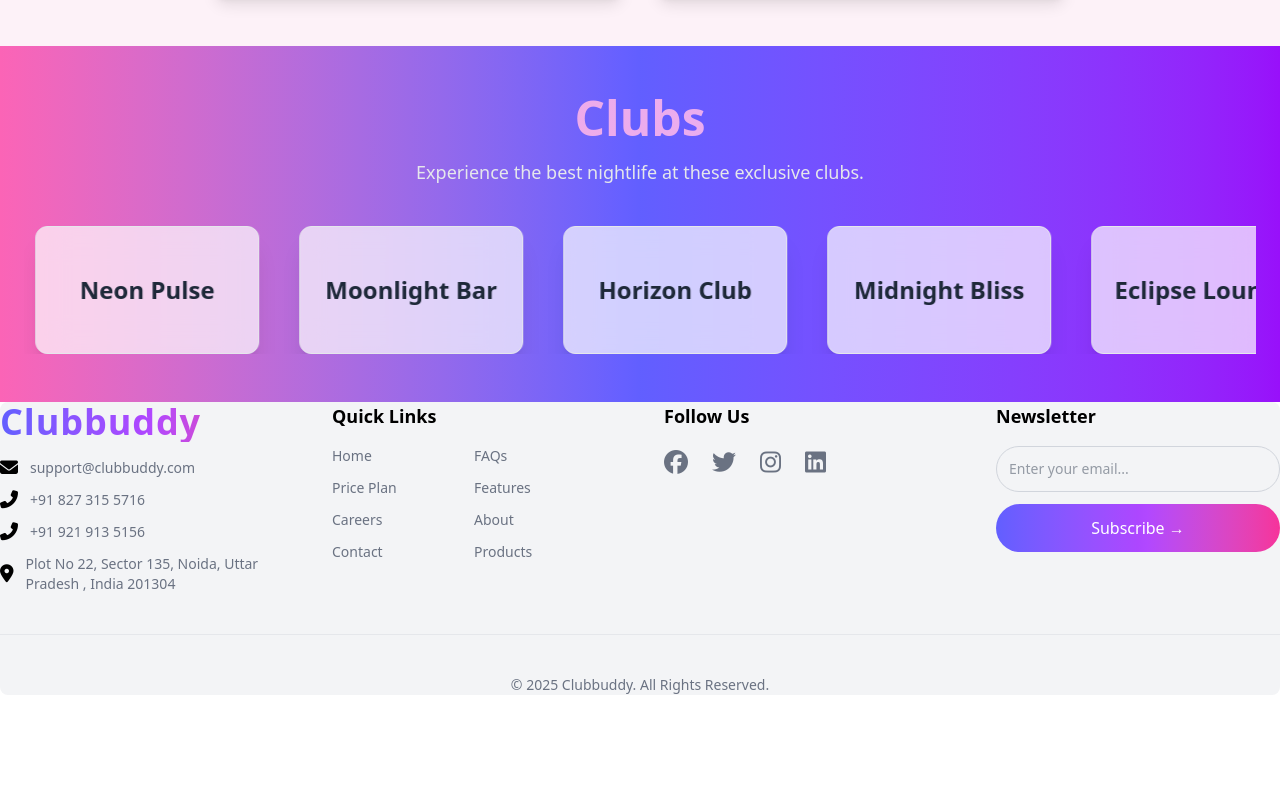
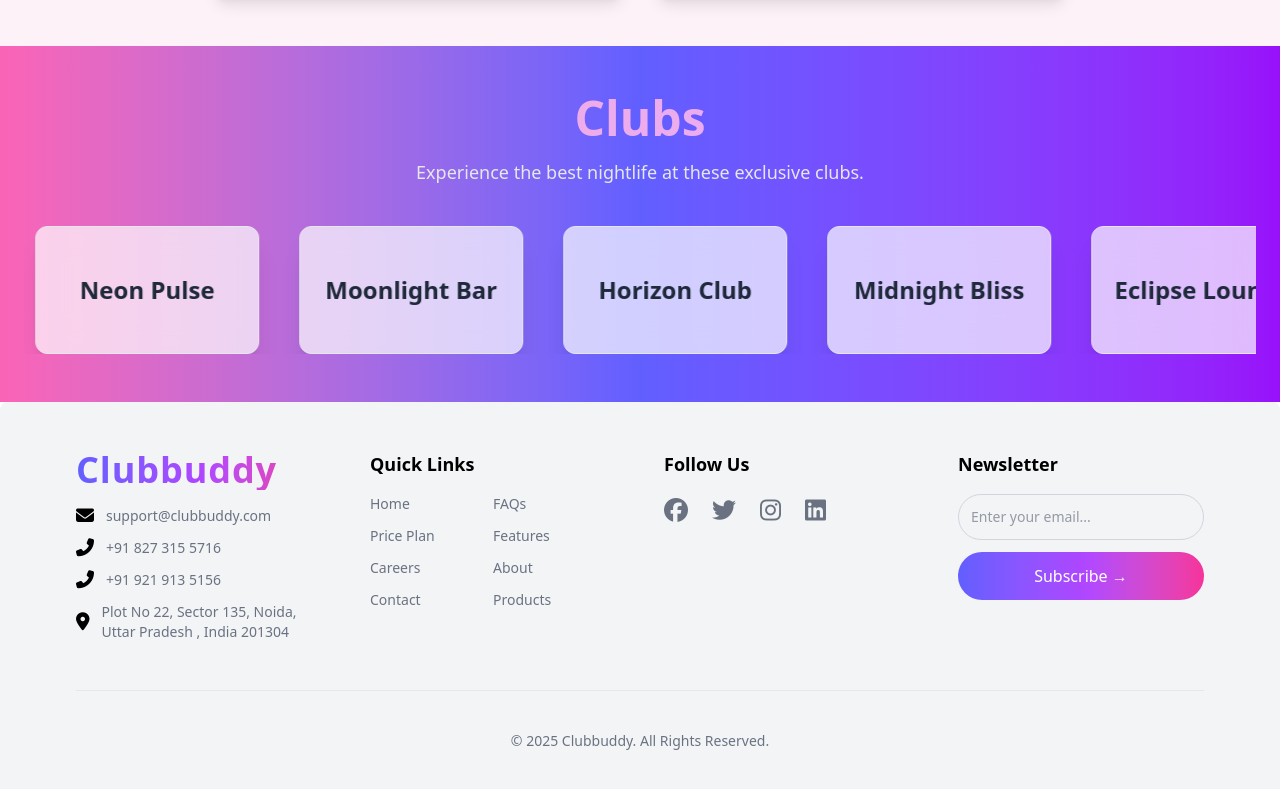
Before and after one commit to AdityaSrivastavaaa/clubbuddy, a React (Vite) app: page / in a window 1280 px wide. Shown: the part 1714-2503 px from the top of the page. Before the commit the page ends 2409 px from the top, so only its background shows below. Built offline with nearby package versions, Linux system fonts and the light colour scheme.

Commit message:
some changes

```diff
--- a/src/components/Footer.jsx
+++ b/src/components/Footer.jsx
@@ -3,7 +3,7 @@
 function Footer() {
   return (
     <footer className="bg-gray-100 rounded-lg ">
-      <div className="w-full">
+      <div className="w-full max-w-6xl px-3 py-12 mx-auto space-y-12">
         <div className="grid grid-cols-1 md:grid-cols-4 gap-12">
 
           {/* Company Logo & Contact Info */}
```
